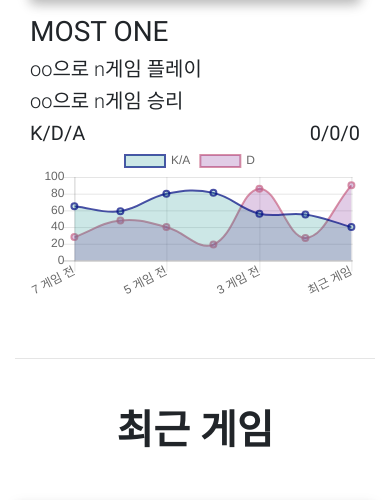
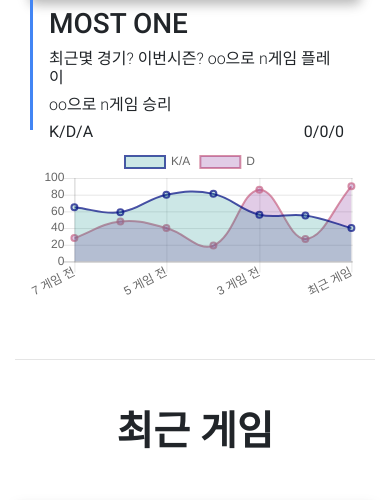
Before and after one commit to jinho-github/LOL-API-Statistics, a Flask app: page /application in a window 390 px wide. Shown: the part 510-1010 px from the top of the page. Run offline with Flask 2, Linux system fonts and the light colour scheme; a database or web service that is not in the repository returns one stand-in record (values such as "Sample title"); data that the repository does not hold is empty; some libraries are stand-ins or nearby versions.

Commit message:
코드수정
카이사 이미지 나오게 수정

```diff
--- a/myflask/hello.py
+++ b/myflask/hello.py
@@ -8,7 +8,6 @@ from urllib.request import urlopen
 from bs4 import BeautifulSoup
 import re
 app = Flask(__name__)
-
 
 apikey = os.environ['LOL_API_KEY']
 print("api_key\n",apikey)
@@ -94,6 +93,7 @@ def index():
             get_name = get_name.text
             get_name = re.sub('[-=+,#/\?:^$.@*\"※~&%ㆍ!』\\‘|\(\)\[\]\<\>`\'…》]', '', get_name) #특수한문자제거
             get_name = re.sub(" ", "", get_name) #공백제거
+            get_name = get_name.replace('KaiSa','Kaisa')#이미지 오류로 인해 이름 변경
             Ad_champ_name.append(get_name)
             #승률
             td_tag = link4.select('td')[4]
--- a/myflask/templates/application.html
+++ b/myflask/templates/application.html
@@ -5,7 +5,7 @@
   <meta charset="utf-8">
   <meta name="viewport" content="width=device-width, initial-scale=1, shrink-to-fit=no">
   <meta http-equiv="x-ua-compatible" content="ie=edge">
-  <title>우정머</title>
+  <title>WGM - 우리 정글 뭐함?</title>
   <!-- Font Awesome -->
   <link rel="stylesheet" href="https://use.fontawesome.com/releases/v5.8.2/css/all.css">
   <!-- Bootstrap core CSS -->
@@ -27,7 +27,7 @@
 
         <!-- Brand -->
         <a class="navbar-brand waves-effect" href="" target="_blank">
-          <strong class="blue-text">우정머</strong>
+          <strong class="blue-text">WGM.GG</strong>
         </a>
 
         <!-- Collapse -->
@@ -180,23 +180,24 @@
 <div class="row text-left">
 
     <!--Grid column-->
-    <div class="col-lg-6 col-md-12">
+    <div class="col-lg-4 col-md-12">
      <!--Image-->
-     <div class="view overlay rounded z-depth-1-half mb-3">
-        <img src="https://ddragon.leagueoflegends.com/cdn/img/champion/splash/Lux_0.jpg" class="img-thumbnail" alt="Sample post image">
+     <div class="view overlay rounded z-depth-1-half mb-">
+        <img src="http://ddragon.leagueoflegends.com/cdn/9.20.1/img/champion/Lux.png" class="img-thumbnail" alt="Sample post image">
         <a>
           <div class="mask rgba-white-slight"></div>
         </a>
       </div>
       </div>
       <!--Grid column-->
-    <div class="col-lg-6 col-md-12">
-      <h3><strong>MOST ONE</strong></h3>
-      <h5>oo으로 n게임 플레이</h5>
-      <h5>oo으로 n게임 승리</h5>
-      <h5><strong><div style="float:left;">K/D/A</div>
-        <div style="float:right;">0/0/0</div></strong></h5>
-
+    <div class="col-lg-8 col-md-12">
+        <blockquote class="blockquote bq-primary">
+      <h3 class="h3">MOST ONE</h3>
+      <h6 class="h6-responsive">최근몇 경기? 이번시즌? oo으로 n게임 플레이</h6>
+      <h6 class="h6-responsive">oo으로 n게임 승리</h6>
+      <h6 class="h6-responsive"><strong><div style="float:left;">K/D/A</div>
+        <div style="float:right;">0/0/0</div></strong></h6>
+      </blockquote>
     </div>
       </div>
         </div>
```
Also changed, not shown: myflask/templates/index.html (+22 -23 lines).
